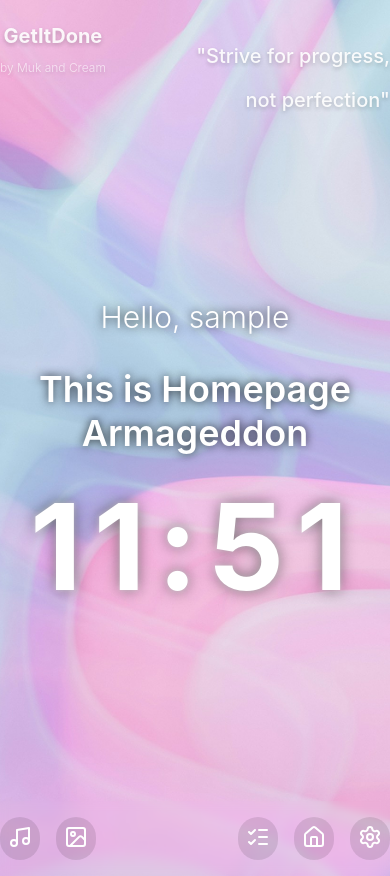
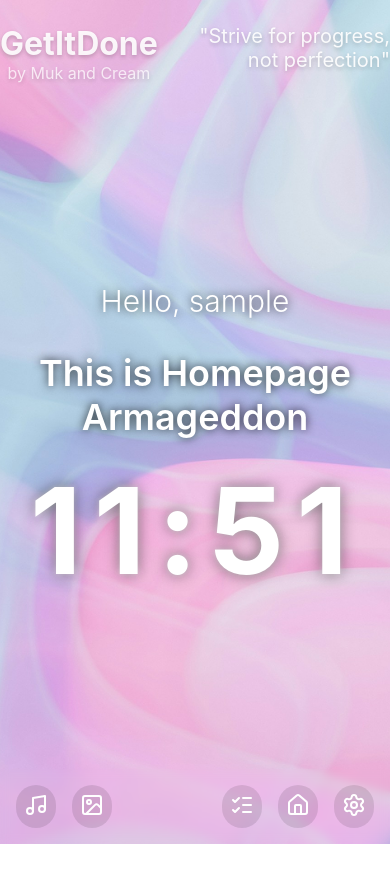
Before and after one commit to Raweerxt/get-it-done, a React (Create React App) app in the folder Frontend/: page /home in a window 390 px wide. After the commit the page ends 844 px from the top, so only its background shows below. Built offline with nearby package versions, Linux system fonts and the light colour scheme; sample sign-in values are in the browser's storage.

Commit message:
style: Update CSS for Settings and Home components to improve layout and responsiveness

```diff
--- a/Frontend/src/Button/Setting.css
+++ b/Frontend/src/Button/Setting.css
@@ -16,6 +16,8 @@
     position: absolute; /* สัมพันธ์กับ .settings-container */
     bottom: 50px; /* เลื่อนขึ้นจากปุ่มเล็กน้อย */
     right: 0;
+    padding-right: 35px;
+    padding-bottom: 20px;
 }
 
 /* ------------------------------------- */
@@ -41,7 +43,7 @@
     border: none;
     cursor: pointer;
     color: #666;
-    padding: 5px;
+    padding-right: 40px;
     transition: color 0.2s;
 }
 
@@ -66,7 +68,7 @@
     display: block;
     font-size: 0.9em;
     color: #333;
-    margin-bottom: 8px;
+    padding-right: 8px;
     font-weight: 500;
 }
 
--- a/Frontend/src/Home.css
+++ b/Frontend/src/Home.css
@@ -2,19 +2,25 @@
 
 /* --- 1. Container & Background --- */
 .home-page-container {
+    /* 🛑 แก้ไข: ใช้ความสูงเต็ม viewport และซ่อน scroll bar ถ้าจำเป็น */
+    height: 100vh; /* ใช้ 100% ของความสูงหน้าจอ */
     min-height: 100vh;
+    width: 100vw; /* ใช้ 100% ของความกว้างหน้าจอ */
+
     display: flex;
     flex-direction: column;
     align-items: center;
     justify-content: center;
-    padding: 1rem;
+
+    /* 🛑 ลด padding หรือลบออกเพื่อลดโอกาสเกิด Scroll Bar */
+    padding: 0; /* ลบ padding หลักออก */
+
     position: relative;
-    overflow: hidden;
+    overflow: hidden; /* ซ่อน Scroll Bar ในกรณีที่เนื้อหาเกินเล็กน้อย */
 
-    /* 🛑 ลบบรรทัด background-image: none !important; ที่เคยมีปัญหาออกไปแล้ว */
-    background-size: cover; /* ทำให้รูปภาพคลุมเต็มพื้นที่ */
-    background-position: center; /* จัดกึ่งกลางรูปภาพ */
-    background-repeat: no-repeat; /* ไม่ทำซ้ำรูปภาพ */
+    background-size: cover;
+    background-position: center;
+    background-repeat: no-repeat;
 
     color: white;
     text-shadow: 0 2px 4px rgba(0, 0, 0, 0.2);
@@ -25,30 +31,44 @@
     position: absolute;
     top: 0;
     width: 100%;
-    padding: 1.5rem;
+    /* 🛑 เพิ่ม padding ด้านข้างและด้านบนเท่านั้น */
+    padding: 1.5rem 2rem;
     display: flex;
-    justify-content: space-between;
+    justify-content: space-between; /* ให้ชิดซ้ายและชิดขวา */
     align-items: flex-start;
     color: rgba(255, 255, 255, 0.9);
-    max-width: 1200px;
-    margin: 0 auto;
+
+    /* ลบ max-width และ margin ออกไปเพื่อให้ header ชิดขอบจริงๆ */
+    max-width: 1800px;
+    /* margin: 0 auto; */
 }
 
 .app-branding {
-    font-size: 1.25rem;
+    font-size: 2rem;
     font-weight: 700;
+    /* 🛑 (ชิดมุมบนซ้ายแล้ว) */
 }
 
 .app-subtitle {
-    font-size: 0.75rem;
-    font-weight: 300;
-    opacity: 0.7;
+    font-size: 1rem;
+    margin: 0;
+    padding: 0;
+    font-weight: 400;
+    opacity: 0.8;
 }
 
 .app-quote {
     text-align: right;
     font-size: 1.25rem;
-    font-weight: 500;
+    margin: 0;
+    padding: 0;
+    font-weight: 400;
+    /* 🛑 (ชิดมุมบนขวาแล้ว) */
+}
+
+.app-quote p {
+    margin: 0;
+    padding: 0;
 }
 
 /* --- 3. Main Content (ส่วน Timer) --- */
@@ -102,6 +122,7 @@
 .footer-icons {
     display: flex;
     gap: 1rem;
+    padding: 0 1rem;
 }
 
 .footer-icon-button {
```
